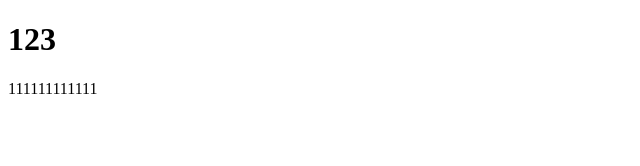
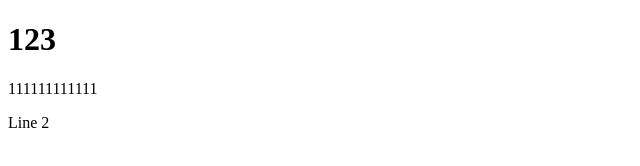
Before and after one commit to Kondryk-Yurii/front-end, a plain HTML site: page index.html in a window 1280 px wide. Shown: the full height of the page, 0-640 px from the left. Drawn offline with Linux system fonts and the light colour scheme.

Commit message:
add line 2

```diff
--- a/index.html
+++ b/index.html
@@ -9,5 +9,6 @@
   <body>
     <h1>123</h1>
     <p>111111111111</p>
+    <p>Line 2</p>
   </body>
 </html>
```
